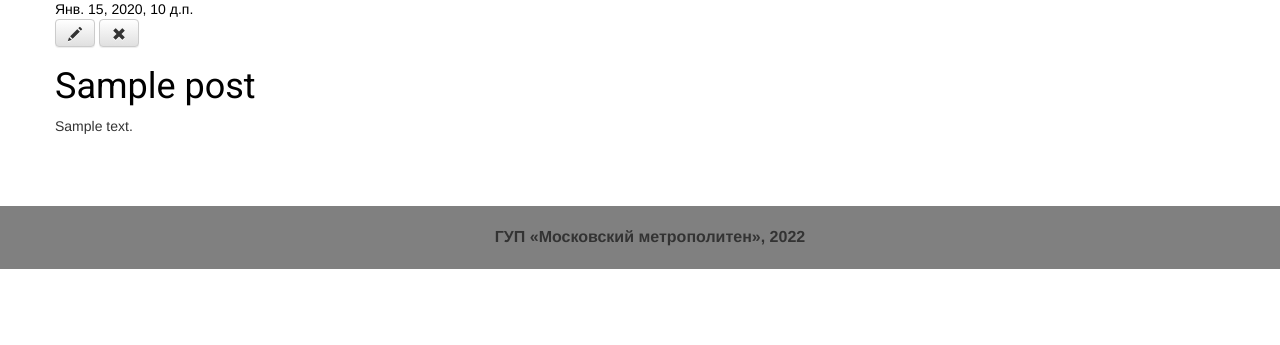
After one commit to kinoteatr2/kinoteatr, a Django app: template blog/templates/blog/post_detail.html in a window 1280 px wide. The commit adds this page. Shown: the part 455-800 px from the top of the page. Run offline with Django 3.2, Linux system fonts and the light colour scheme; a user stored in the database is signed in; tables that the repository leaves empty hold one stand-in row (values such as "Sample post"); the template is opened without the code that fills it: most values are stand-ins (such as "Sample title", 1, 10 or a date in 2020); parts of the project's set-up code (start-up, migrations or seed data) failed here and were passed over; some libraries are stand-ins or nearby versions.

Commit message:
Added view and template for detailed blog post as well as CSS for

```diff
--- a/blog/models.py
+++ b/blog/models.py
@@ -4,6 +4,7 @@ from django.utils import timezone
 
 class Post(models.Model):
 	author = models.ForeignKey(settings.AUTH_USER_MODEL, on_delete=models.CASCADE)
+	poster = model.ImageField(width_field=50, max_length=25)
 	title = models.CharField(max_length=200)
 	genre = models.CharField(max_length=200)
 	text = models.TextField()
--- /dev/null
+++ b/blog/static/blog.css
@@ -0,0 +1,49 @@
+.page-header {
+background-color: #808080;
+margin-top: 0;
+padding: 20px 20px 20px 40px;
+}
+.footer {
+font-size: 12pt;
+background-color: #808080;
+text-align: center;
+padding: 20px 20px 20px 40px;
+margin-top: 0;
+}
+.page-header h1, .page-header h1 a:visited, .page-header h1 a:active {
+color: #ffffff;
+font-size: 36pt;
+text-decoration: none;
+}
+.content {
+margin-left: 40px;
+}
+h1, h2, h3, h4 {
+font-family: 'Roboto', sans-serif;
+color: #000000;
+}
+.date {
+color: #000000;
+}
+.save {
+float: right;
+}
+.post-form textarea, .post-form input {
+width: 100%;
+}
+.top-menu, .top-menu:hover, .top-menu:visited {
+color: #ffffff;
+float: right;
+font-size: 26pt;
+margin-right: 20px;
+}
+.post {
+margin-bottom: 70px;
+}
+.post h1 a, .post h1 a:visited {
+color: #696969;
+text-decoration: none;
+}
+body {
+background-color: #ffffff;
+}
--- /dev/null
+++ b/blog/templates/blog/base.html
@@ -0,0 +1,28 @@
+{% load static %}
+<html>
+	<head>
+		<title>База данных QR-кодов вакцинации сотрудников</title>
+		<link rel="stylesheet" href="//maxcdn.bootstrapcdn.com/bootstrap/3.2.0/css/bootstrap.min.css">
+		<link rel="stylesheet" href="//maxcdn.bootstrapcdn.com/bootstrap/3.2.0/css/bootstrap-theme.min.css">
+		<link rel="stylesheet" href="{% static 'css/blog.css' %}">
+		<link href="https://fonts.googleapis.com/css2?family=Roboto:wght@300;400&display=swap" rel="stylesheet" type="text/css">
+	</head>
+	<body>
+		<div class="page-header">
+			<img src="{% static 'media/metro.png' %}">
+			{% if user.is_authenticated %}
+			<a href="{% url 'post_new' %}" class="top-menu"><span class="glyphicon glyphicon-edit"></span></a>
+			{% endif %}
+			<a href="/"><h1>База данных QR-кодов вакцинации сотрудников<h1></a>
+		</div>
+		<div class="content container">
+			<div class="row">
+				<div class="col-md-8">
+				{% block content %}
+				{% endblock %}
+				</div>
+			</div>
+		</div>
+		<div class="footer"><B>ГУП «Московский метрополитен», 2022</B></div>
+	</body>
+</html>
--- /dev/null
+++ b/blog/templates/blog/post_detail.html
@@ -0,0 +1,17 @@
+{% extends 'blog/base.html' %}
+
+{% block content %}
+	<div class="post">
+		{% if post.published_date %}
+			<div class="date">
+				{{ post.published_date }}
+			</div>
+		{% endif %}
+		{% if user.is_authenticated %}
+		<a class="btn btn-default" href="{% url 'post_edit' pk=post.pk %}"><span class="glyphicon glyphicon-pencil"></span></a>
+		<a class="btn btn-default" href="{% url 'post_remove' pk=post.pk %}"><span class="glyphicon glyphicon-remove"></span></a>
+		{% endif %}
+		<h1>{{ post.title }}</h1>
+		<p>{{ post.text|linebreaksbr }}</p>
+	</div>
+{% endblock %}
--- a/blog/urls.py
+++ b/blog/urls.py
@@ -2,5 +2,9 @@ from django.urls import path
 from . import views
 
 urlpatterns = [
-path('', views.post_list, name='post_list'),
+	path('', views.post_list, name='post_list'),
+	path('post/<int:pk>/', views.post_detail, name='post_detail'),
+	path('post/new/', views.post_new, name='post_new'),
+	path('post/<int:pk>/edit/', views.post_edit, name='post_edit'),
+	path('post/<pk>/remove/', views.post_remove, name='post_remove'),
 ]
```
Also changed, not shown: blog/forms.py (added, +9 -0 lines), blog/templates/blog/post_edit.html (added, +9 -0 lines), blog/templates/blog/post_list.html (+12 -10 lines), blog/views.py (+39 -2 lines).
